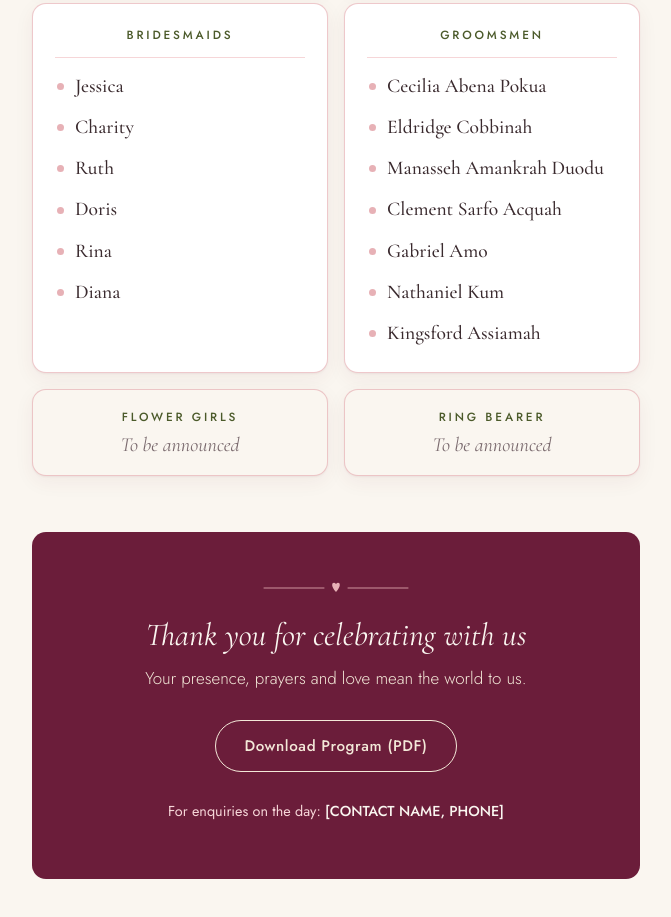
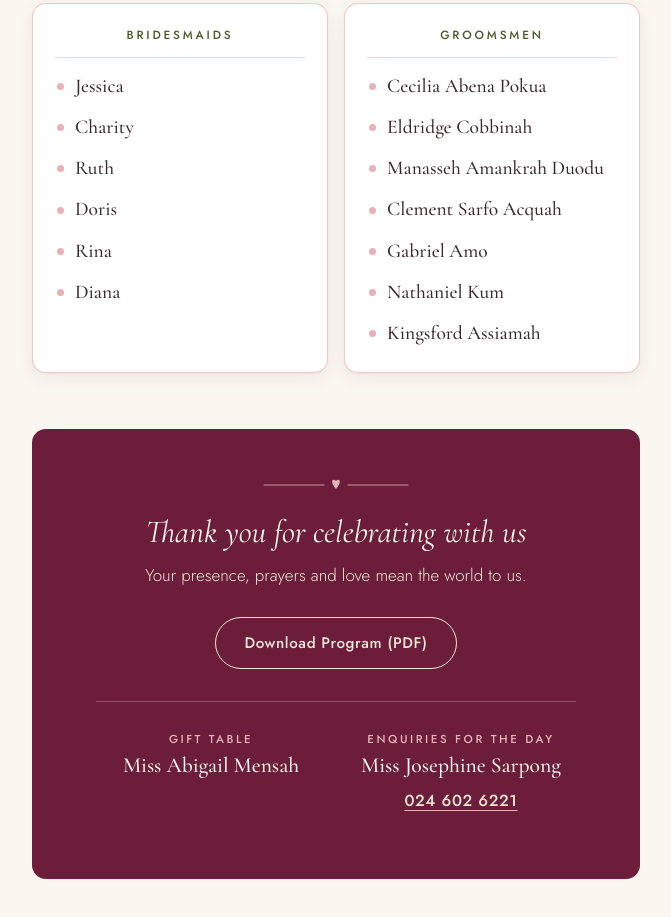
Before and after one commit to ElQwaqu/DancyProgram, a website: page index.html in a window 1280 px wide. Shown: the part 5231-6148 px from the top of the page, without its empty margins (304-975 px from the left). Drawn offline with nearby package versions, Linux system fonts and the light colour scheme.

Commit message:
Update contacts, add gift table, remove flower girls and ring bearer

```diff
--- a/index.html
+++ b/index.html
@@ -140,7 +140,7 @@
         <p class="site-footer__thanks">Thank you for celebrating with us</p>
         <p class="site-footer__note">Your presence, prayers and love mean the world to us.</p>
         <a class="btn btn--outline js-pdf-link" href="program.pdf" download>Download Program (PDF)</a>
-        <p class="site-footer__contact">For enquiries on the day: <span id="contact-person">[Josephine Sarpong, 0246026221]</span></p>
+        <div class="site-footer__contacts" id="contacts"></div>
       </footer>
     </section>
   </main>
--- a/script.js
+++ b/script.js
@@ -7,9 +7,14 @@
 const CONFIG = {
   date: "Saturday 21st November, 2026",              // shown on the cover, e.g. "Saturday, 12 December 2026"
   venue: "SALO'S PRESTIGIOUS EVENTS CENTER",            // shown on the cover, e.g. "Grace Chapel, Accra"
-  contactPerson: "[CONTACT NAME, PHONE]",
   pdfPath: "program.pdf",
 };
+
+// Footer contacts, shown in this order. "phone" is optional; "tel" is the number dialled when tapped.
+const CONTACTS = [
+  { label: "Gift Table", name: "Miss Abigail Mensah" },
+  { label: "Enquiries for the Day", name: "Miss Josephine Sarpong", phone: "024 602 6221", tel: "+233246026221" },
+];
 
 // Shown in a card at the top of the Ceremony section. "role" is optional.
 const CLERGY = [
@@ -79,7 +84,7 @@ const PHOTOGRAPHY = [
   "D&N Ushering Agency",
 ];
 
-// Values in [square brackets] or "To be announced" are shown as soft placeholders.
+// Values in [square brackets] are shown as soft placeholders.
 const BRIDAL_PARTY = {
   couple: [
     { role: "Bride", name: "Nancy Quaye-Larbie" },
@@ -103,10 +108,6 @@ const BRIDAL_PARTY = {
         "Kingsford Assiamah",
       ],
     },
-  ],
-  little: [
-    { role: "Flower Girls", name: "To be announced" },
-    { role: "Ring Bearer", name: "To be announced" },
   ],
 };
 
@@ -268,11 +269,30 @@ function renderBridalParty(el, data) {
     groups.appendChild(card);
   });
 
-  const little = document.createElement("div");
-  little.className = "party__row";
-  data.little.forEach((p) => little.appendChild(personCard(p, "small")));
+  el.append(couple, honour, groups);
+}
 
-  el.append(couple, honour, groups, little);
+function renderContacts(el, contacts) {
+  contacts.forEach((c) => {
+    const item = document.createElement("div");
+    item.className = "contact";
+    const label = document.createElement("p");
+    label.className = "contact__label";
+    label.textContent = c.label;
+    const name = document.createElement("p");
+    name.className = "contact__name";
+    name.textContent = c.name;
+    item.append(label, name);
+    if (c.phone) {
+      const phone = document.createElement("a");
+      phone.className = "contact__phone";
+      phone.href = `tel:${c.tel || c.phone.replace(/\s+/g, "")}`;
+      phone.textContent = c.phone;
+      phone.setAttribute("aria-label", `Call ${c.name} on ${c.phone}`);
+      item.appendChild(phone);
+    }
+    el.appendChild(item);
+  });
 }
 
 /* ---------- Nav highlight and reveal ---------- */
@@ -329,7 +349,6 @@ document.addEventListener("DOMContentLoaded", () => {
   };
   setText("wedding-date", CONFIG.date);
   setText("wedding-venue", CONFIG.venue);
-  setText("contact-person", CONFIG.contactPerson);
   document.querySelectorAll(".js-pdf-link").forEach((a) => a.setAttribute("href", CONFIG.pdfPath));
 
   renderClergy(document.getElementById("clergy-list"), CLERGY);
@@ -337,6 +356,7 @@ document.addEventListener("DOMContentLoaded", () => {
   renderTimeline(document.getElementById("reception-list"), RECEPTION);
   renderPhotography(document.getElementById("photo-list"), PHOTOGRAPHY);
   renderBridalParty(document.getElementById("party"), BRIDAL_PARTY);
+  renderContacts(document.getElementById("contacts"), CONTACTS);
 
   initActiveNav();
   initReveal();
--- a/styles.css
+++ b/styles.css
@@ -632,8 +632,6 @@ a {
   background: var(--blush);
 }
 
-.card--small { padding: 18px 16px; background: var(--paper); }
-.card--small .card__name { font-size: 1.25rem; }
 
 .is-placeholder {
   font-style: italic;
@@ -668,12 +666,45 @@ a {
   font-weight: 300;
   color: var(--cream);
 }
-.site-footer__contact {
-  margin-top: 28px;
-  font-size: 0.9rem;
-  color: var(--blush-light);
+.site-footer__contacts {
+  display: grid;
+  gap: 20px;
+  max-width: 30rem;
+  margin: 32px auto 0;
+  padding-top: 28px;
+  border-top: 1px solid rgba(231, 177, 182, 0.35);
 }
-#contact-person { font-weight: 500; color: var(--paper); }
+@media (min-width: 420px) {
+  .site-footer__contacts { grid-template-columns: 1fr 1fr; align-items: start; }
+}
+
+.contact__label {
+  font-size: 0.72rem;
+  font-weight: 500;
+  letter-spacing: 0.22em;
+  text-transform: uppercase;
+  color: var(--blush);
+  margin-bottom: 4px;
+}
+.contact__name {
+  font-family: var(--font-display);
+  font-size: 1.35rem;
+  font-weight: 500;
+  line-height: 1.25;
+  color: var(--paper);
+}
+.contact__phone {
+  display: inline-flex;
+  align-items: center;
+  min-height: 44px;
+  font-size: 1rem;
+  font-weight: 500;
+  letter-spacing: 0.04em;
+  color: var(--cream);
+  text-underline-offset: 4px;
+  text-decoration-color: var(--blush);
+}
+.contact__phone:hover { color: var(--paper); }
 
 /* ---------- Reveal on scroll ---------- */
 
@@ -805,20 +836,20 @@ a {
   .photo-item__num { width: 7mm; height: 7mm; font-size: 9.5pt; }
   .photo-item__text { font-size: 11pt; }
 
-  .section--party { padding-top: 14mm; padding-bottom: 0; display: flex; flex-direction: column; }
-  .section--party .section__head { margin-bottom: 6mm; }
-  .party { gap: 4mm; }
-  .party__row { grid-template-columns: 1fr 1fr; gap: 4mm; }
-  .party__row--couple { grid-template-columns: 1fr auto 1fr; gap: 4mm; }
-  .party__ring { width: 8mm; height: 8mm; }
-  .card { padding: 4mm 5mm; box-shadow: none; break-inside: avoid; }
-  .card--featured { padding: 5mm; }
-  .card--featured .card__name { font-size: 17pt; }
-  .card__name { font-size: 14pt; }
-  .card--small .card__name { font-size: 12.5pt; }
-  .card__role { font-size: 7.5pt; margin-bottom: 1.5mm; }
-  .card--list .card__role { padding-bottom: 2mm; margin-bottom: 1.5mm; }
-  .card__list-item { font-size: 12pt; padding: 0.6mm 0 0.6mm 5mm; }
+  .section--party { padding-top: 16mm; padding-bottom: 0; display: flex; flex-direction: column; }
+  .section--party .section__head { margin-bottom: 8mm; }
+  .party { gap: 6mm; }
+  .party__row { grid-template-columns: 1fr 1fr; gap: 6mm; }
+  .party__row--couple { grid-template-columns: 1fr auto 1fr; gap: 5mm; align-items: stretch; }
+  .party__row--couple .party__ring { align-self: center; }
+  .party__ring { width: 9mm; height: 9mm; }
+  .card { padding: 6mm 6mm; box-shadow: none; break-inside: avoid; page-break-inside: avoid; }
+  .card--featured { padding: 8mm 6mm; }
+  .card--featured .card__name { font-size: 18pt; white-space: nowrap; }
+  .card__name { font-size: 16pt; }
+  .card__role { font-size: 8pt; margin-bottom: 2mm; }
+  .card--list .card__role { padding-bottom: 2.5mm; margin-bottom: 2mm; }
+  .card__list-item { font-size: 13.5pt; padding: 1.3mm 0 1.3mm 5mm; }
 
   .site-footer {
     margin: auto -24mm 0;
@@ -828,5 +859,14 @@ a {
   .flourish--footer { margin-bottom: 3mm; }
   .site-footer__thanks { font-size: 18pt; }
   .site-footer__note { margin: 1.5mm auto 0; font-size: 10pt; }
-  .site-footer__contact { margin-top: 2mm; font-size: 9pt; }
+  .site-footer__contacts {
+    grid-template-columns: 1fr 1fr;
+    gap: 6mm;
+    max-width: 120mm;
+    margin-top: 4mm;
+    padding-top: 3.5mm;
+  }
+  .contact__label { font-size: 7.5pt; margin-bottom: 1mm; }
+  .contact__name { font-size: 13pt; }
+  .contact__phone { min-height: 0; font-size: 10pt; text-decoration: none; }
 }
```
Also changed, not shown: README.md, 1 other file.
